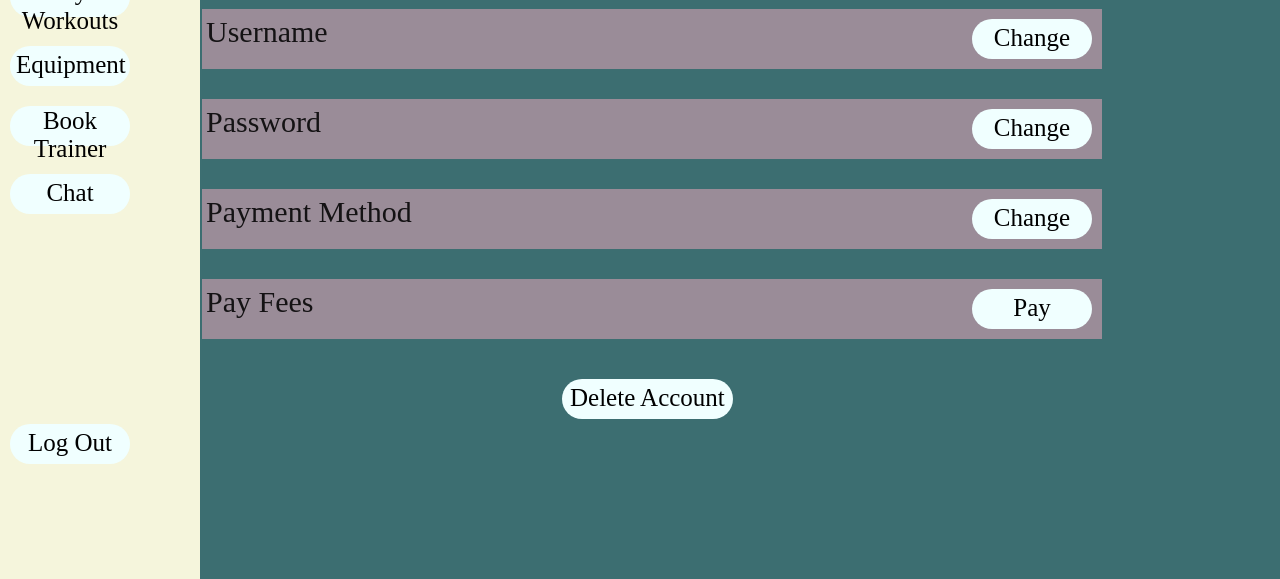
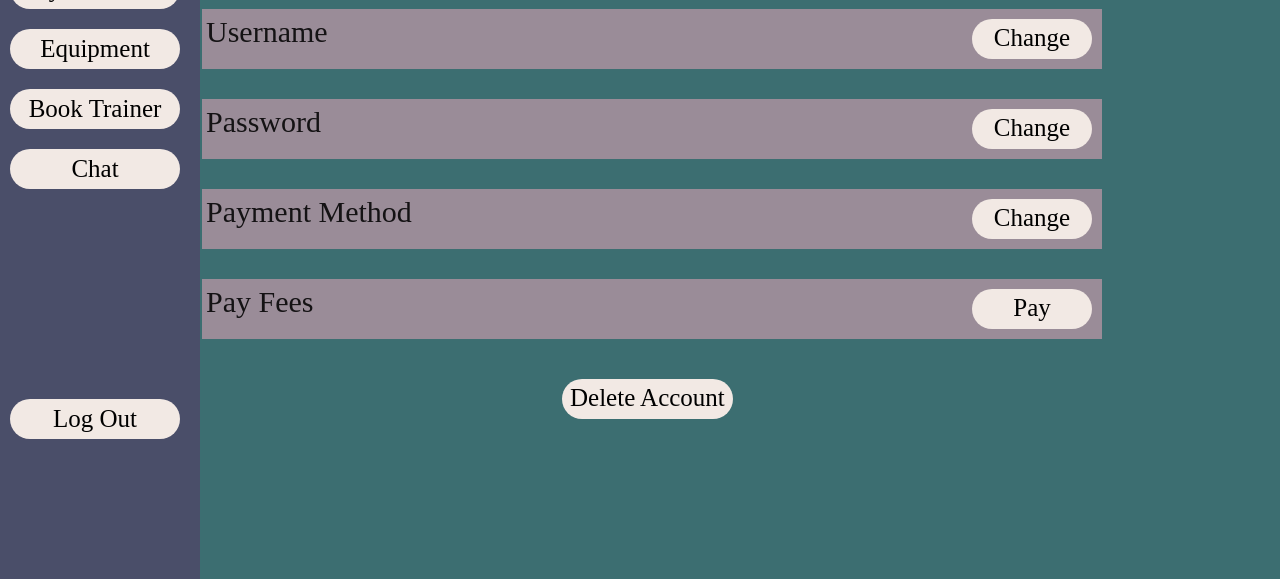
Before and after one commit to Lifting-Lounge/Lifting-Lounge, a Flask app: page /profile in a window 1280 px wide. Shown: the part 221-800 px from the top of the page. Run offline with Flask 3, Linux system fonts and the light colour scheme.

Commit message:
Update profile.html

```diff
--- a/App/templates/profile.html
+++ b/App/templates/profile.html
@@ -9,7 +9,7 @@
 {% block content %}
 <!-- put code here -->
 <style>
-    .boxes-for-things{
+   .boxes-for-things {
         height: 60px;
         width: 900px;
         border: 4px;
@@ -20,18 +20,21 @@
         margin: 10px;
 
     }
-    .button-flare{
+
+    .button-flare {
         border: 5mm;
         border-radius: 100px;
         height: 40px;
         width: 120px;
         align: right;
-        background-color: azure;
+        background-color: #F2E9E4;
         font-size: 25px;
         font-family: 'Times New Roman', Times, serif;
         margin: 10px;
+        color: black;
     }
-    .profile-pic{
+
+    .profile-pic {
         height: 100px;
         width: auto;
         display: inline;
@@ -39,26 +42,28 @@
         float: middle;
 
     }
-    .nav-button-flare{
+
+    .nav-button-flare {
         border: 5mm;
         border-radius: 100px;
         border-color: white;
         height: 40px;
-        width: 120px;
-        background-color: azure;
+        width: 170px;
+        background-color:  #F2E9E4;
         font-size: 25px;
         font-family: 'Times New Roman', Times, serif;
         margin: 10px;
+        color: black;
+    }
 
-    }
-    .navi-bar{
+    .navi-bar {
         height: 100%;
         width: 200px;
         position: fixed;
         z-index: 1;
         top: 0;
         left: 0;
-        background-color: beige;
+        background-color: #4a4e69;
         padding-top: 60px;
         overflow-x: auto;
 
```
